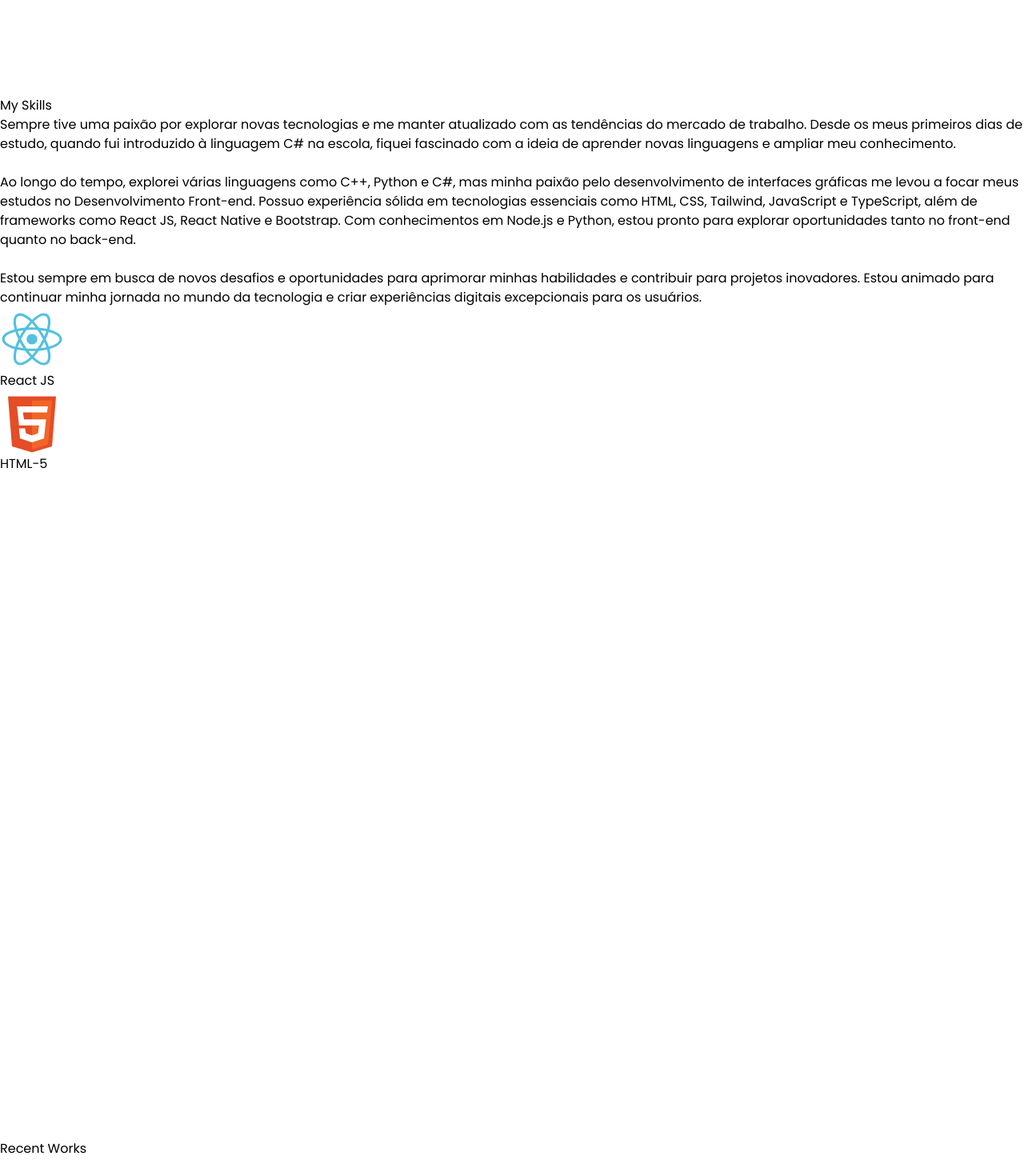
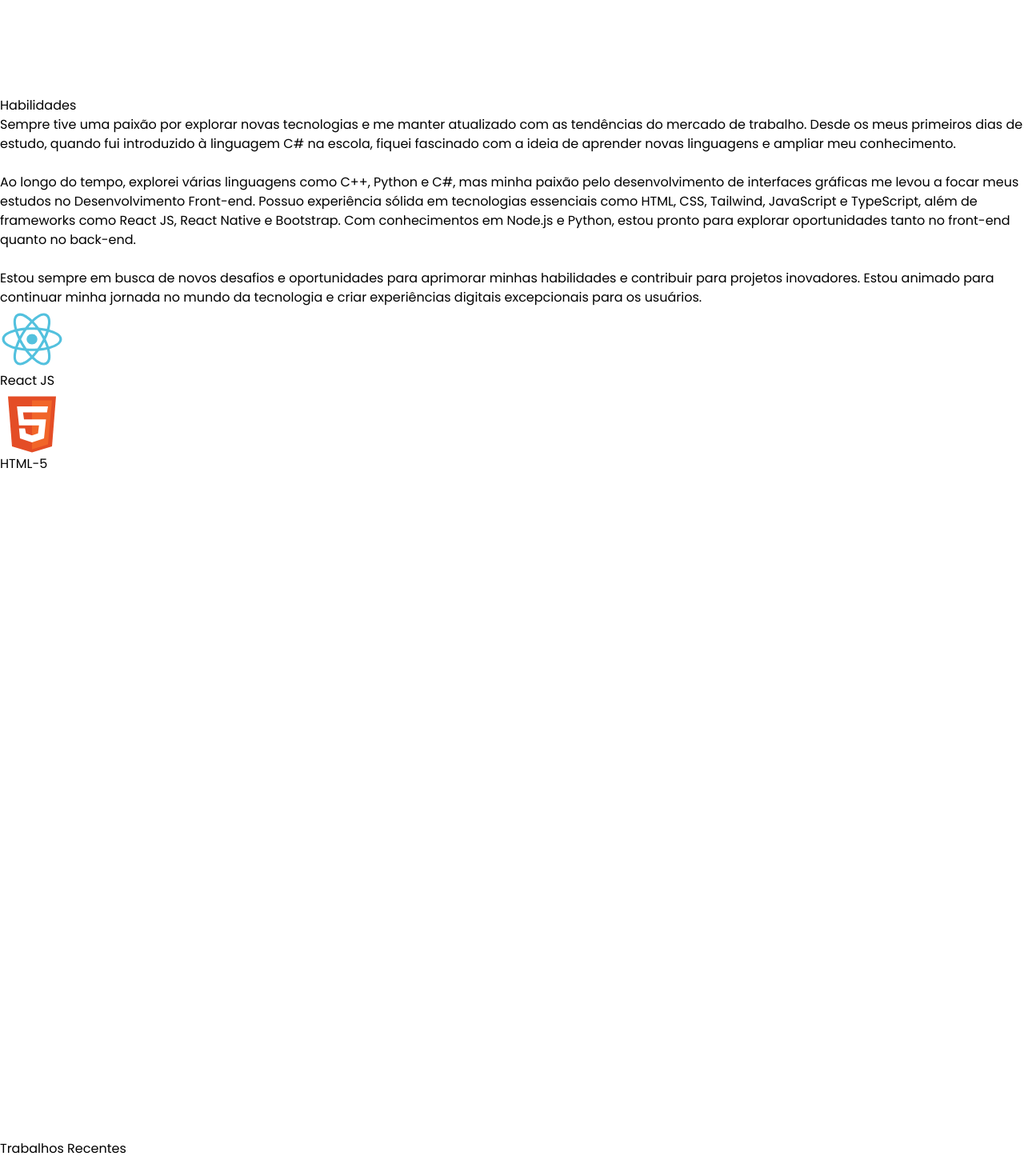
Before and after one commit to Helton1000/my-portfolio, a Next.js app: page / in a window 1280 px wide. Shown: the part 5560-7010 px from the top of the page at 80% size. Built offline with nearby package versions, Linux system fonts and the light colour scheme.

Commit message:
fix: add new titles

```diff
--- a/Components/Projects.tsx
+++ b/Components/Projects.tsx
@@ -11,9 +11,9 @@ const Projects = () => {
         transition={{ duration: 0.5 }}
         className="text-center"
       >
-        <p className="heading_mini heading">Recent Works</p>
+        <p className="heading_mini heading">Trabalhos Recentes</p>
         <h1 className="heading_primary heading">
-          My Best <span className="text-yellow-300">Projetcs</span>
+          Meus <span className="text-yellow-300">Projetos</span>
         </h1>
       </motion.div>
 
--- a/Components/Skills.tsx
+++ b/Components/Skills.tsx
@@ -14,7 +14,7 @@ const Skills = () => {
             className="col-span-3"
           >
             <h1 className="text-[28px] font-bold uppercase text-white sm:text-[33px] md:text-[45px]">
-              My <span className="text-yellow-400">Skills</span>
+              Habil<span className="text-yellow-400">idades</span>
             </h1>
             <p className="mb-[1.5rem] mt-[1.5rem] text-[15px] text-white opacity-70">
               Sempre tive uma paixão por explorar novas tecnologias e me manter
```
